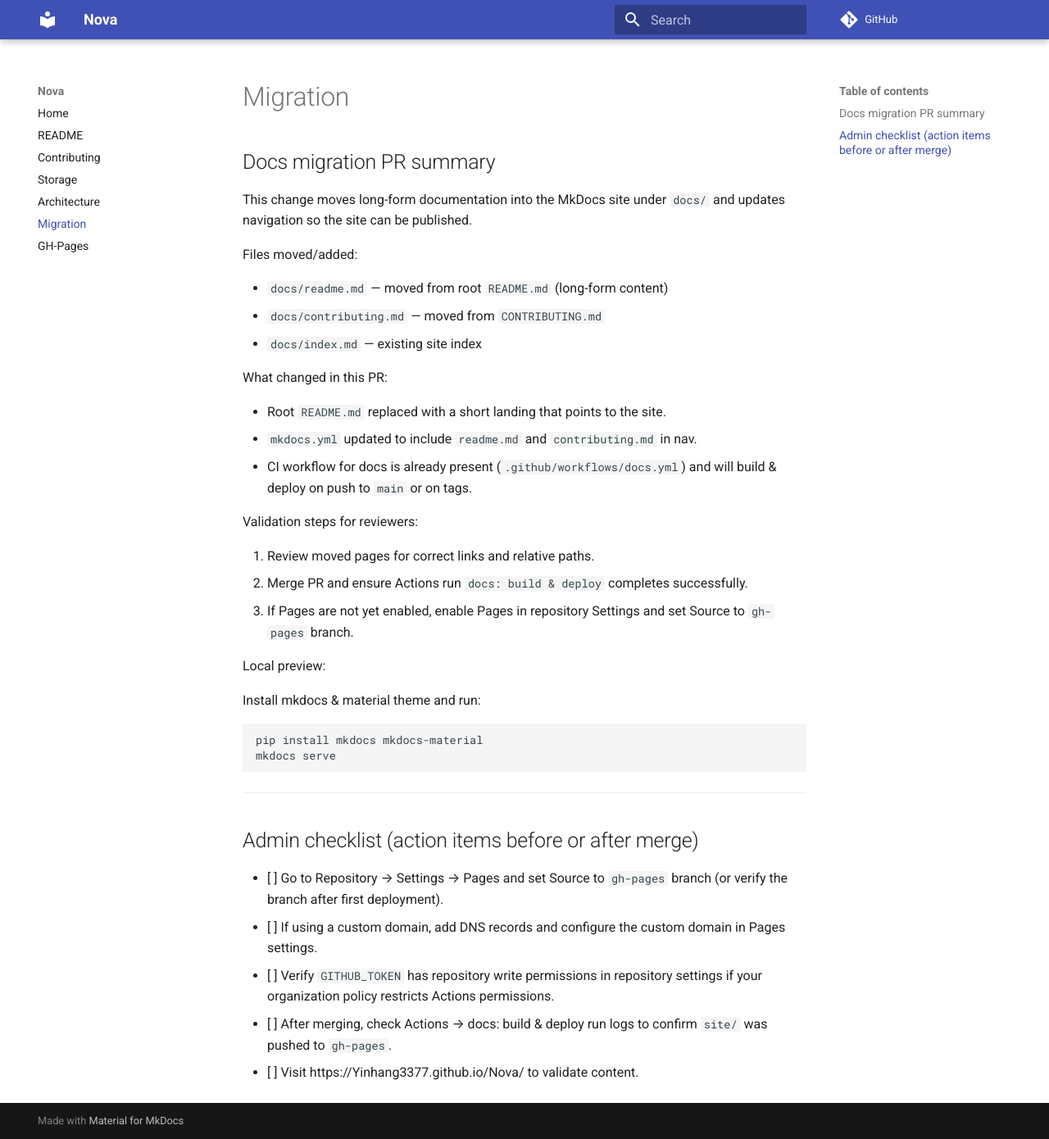
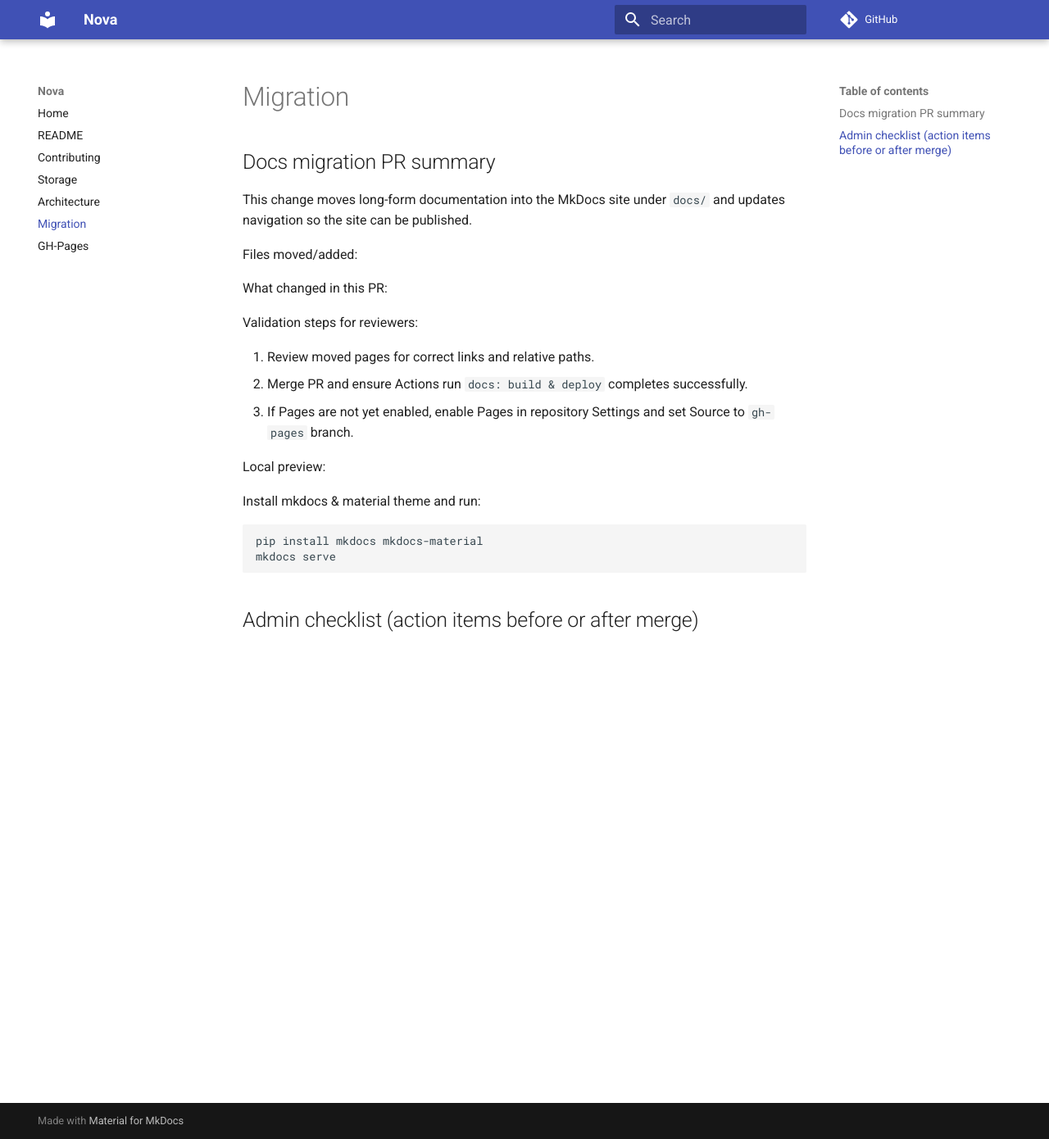
Before and after one commit to Yinhang3377/Nova, an MkDocs documentation site: the page built from docs/MIGRATION.md, in a window 1280 px wide and 1390 px high. Shown: the whole window at 82% size. Built offline with MkDocs 1.6.1 and Material for MkDocs 9.7.7, drawn with Linux system fonts in a browser that asks for light colours; comment, search, counter and statistics services are not loaded.

````diff
--- a/docs/MIGRATION.md
+++ b/docs/MIGRATION.md
@@ -4,15 +4,9 @@
 
 Files moved/added:
 
-- `docs/readme.md` — moved from root `README.md` (long-form content)
-- `docs/contributing.md` — moved from `CONTRIBUTING.md`
-- `docs/index.md` — existing site index
 
 What changed in this PR:
 
-- Root `README.md` replaced with a short landing that points to the site.
-- `mkdocs.yml` updated to include `readme.md` and `contributing.md` in nav.
-- CI workflow for docs is already present (`.github/workflows/docs.yml`) and will build & deploy on push to `main` or on tags.
 
 Validation steps for reviewers:
 
@@ -29,12 +23,5 @@
 mkdocs serve
 ```
 
----
 
 ## Admin checklist (action items before or after merge)
-
-- [ ] Go to Repository → Settings → Pages and set Source to `gh-pages` branch (or verify the branch after first deployment).
-- [ ] If using a custom domain, add DNS records and configure the custom domain in Pages settings.
-- [ ] Verify `GITHUB_TOKEN` has repository write permissions in repository settings if your organization policy restricts Actions permissions.
-- [ ] After merging, check Actions → docs: build & deploy run logs to confirm `site/` was pushed to `gh-pages`.
-- [ ] Visit https://Yinhang3377.github.io/Nova/ to validate content.
````
Also changed, not shown: docs/contributing.md (+1 -3 lines), docs/readme.md (+3 -2 lines), 1 other file.
